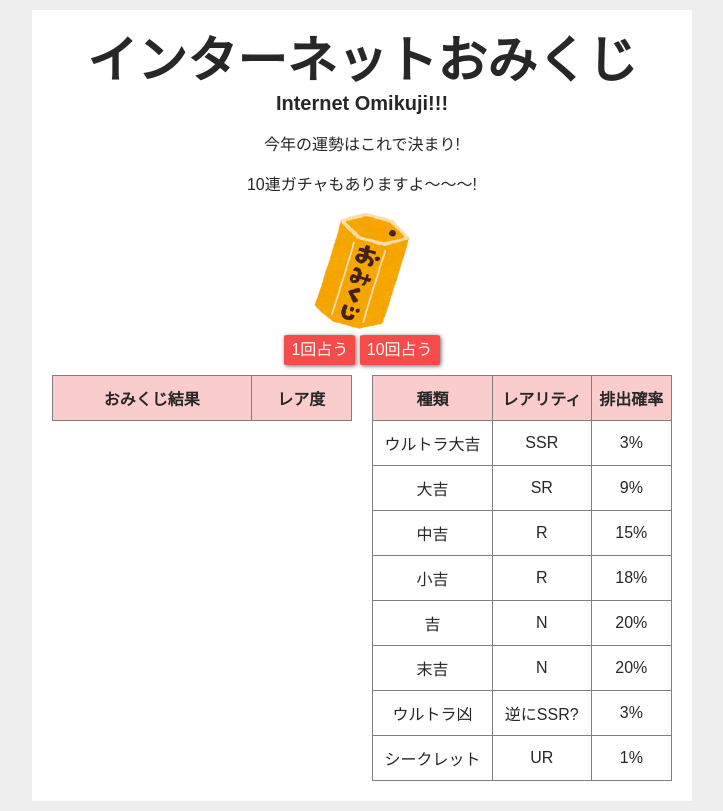
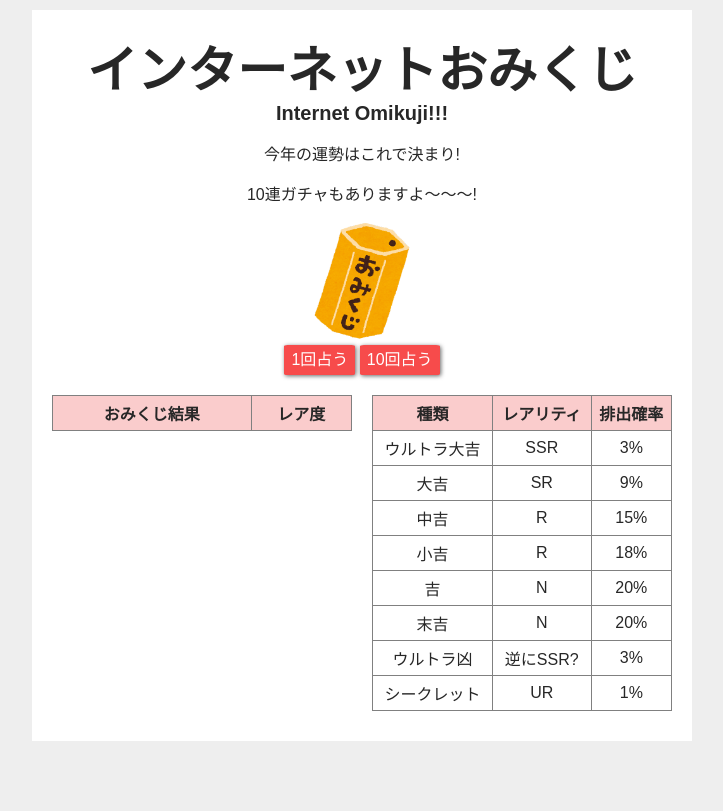
Before and after one commit to sio-sazanami/flask_omikuji, a Flask app: page / in a window 1280 px wide. Shown: the whole page, without its empty margins (278-1001 px from the left). After the commit the page ends 741 px from the top, so only its background shows below. Run offline with Flask 2, Linux system fonts and the light colour scheme; lists and menus that the app fills with data are empty; some web fonts are replaced.

Commit message:
アイテムの配置を微調整

```diff
--- a/static/style.css
+++ b/static/style.css
@@ -11,9 +11,12 @@ body{
     text-align: center;
     margin: 5px auto;
 }
+.content_title{
+    margin: 10px;
+}
 .flex{ /* Tableを横並びさせない */
     list-style-type: none;
-    margin: 0;
+    margin: 10px auto;
     padding: 0;
 }
 table{
@@ -24,7 +27,7 @@ table{
     border-spacing: 0;
 }
 table th,table td{
-    padding: 10px 0;
+    padding: 5px 0;
     text-align: center;
 }
 .button { /* ボタンデザインはこのサイトで生成 https://webparts.cman.jp/button/submit/ */
@@ -51,7 +54,7 @@ table th,table td{
     background: hsl(0, 81%, 89%);
 }
 h1{
-    font-size: 25px;
+    font-size: 28px;
     margin: 0;
 }
 h3{
@@ -73,11 +76,15 @@ h3{
         text-align: center;
         margin: 10px auto;
     }
+    .content_title{
+        margin: 10px auto;
+    }
     .flex{/* Tableを横並びさせる */
         display: flex;
         -webkit-box-align: start;
         -ms-flex-align: start;
         align-items: flex-start;
+        margin: 10px auto;
     }
     table{
         width: 300px;
@@ -87,7 +94,7 @@ h3{
         border-spacing: 0;
     }
     table th,table td{
-        padding: 10px 0;
+        padding: 5px 0;
         text-align: center;
     }
     h1{
--- a/templates/index.html
+++ b/templates/index.html
@@ -11,8 +11,10 @@
     </head>
     <body>
         <div class="content">
-            <h1>インターネットおみくじ</h1>
-            <h3>Internet Omikuji!!!</h3>
+            <div class="content_title">
+                <h1>インターネットおみくじ</h1>
+                <h3>Internet Omikuji!!!</h3>
+            </div>
             <p>今年の運勢はこれで決まり!</p>
             <p>10連ガチャもありますよ～～～!</p>
 
```
